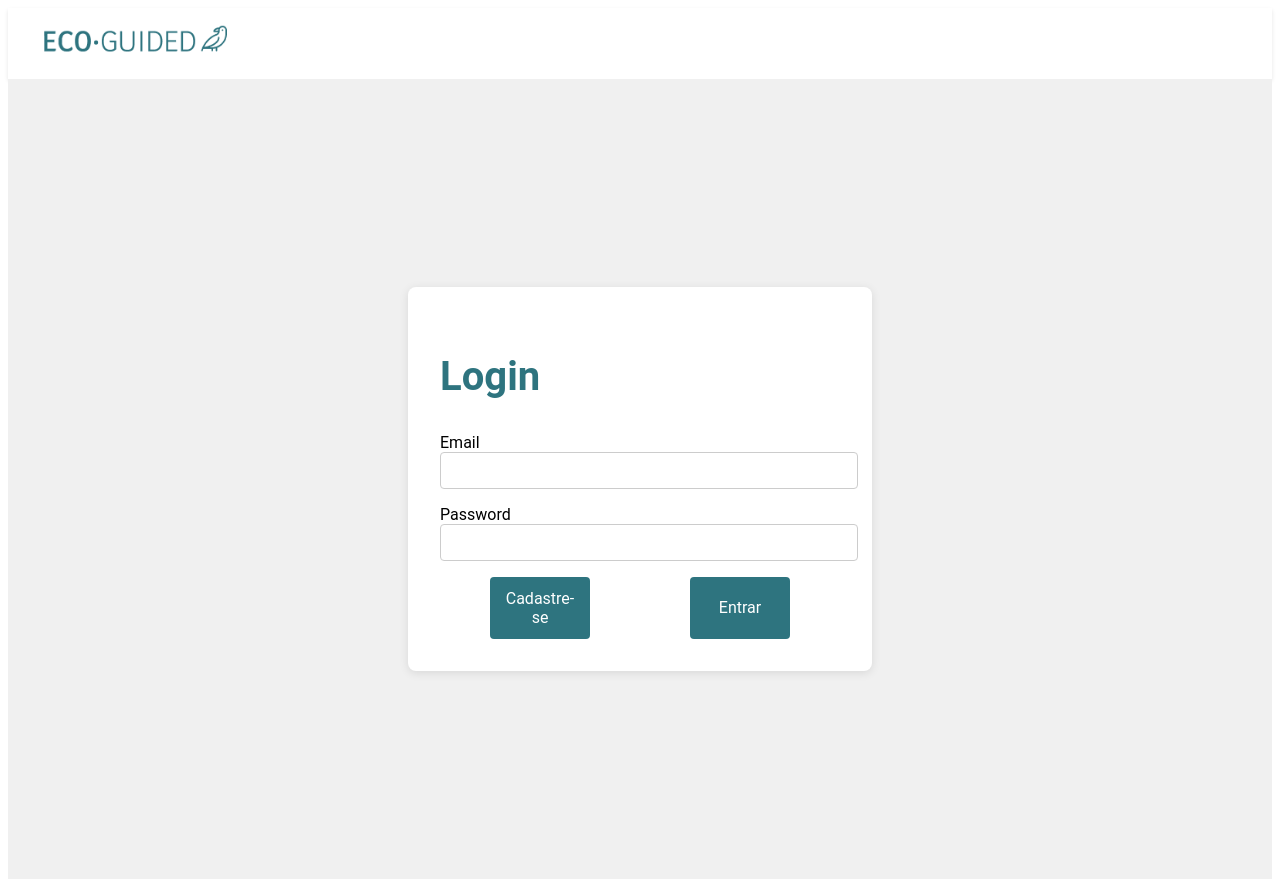
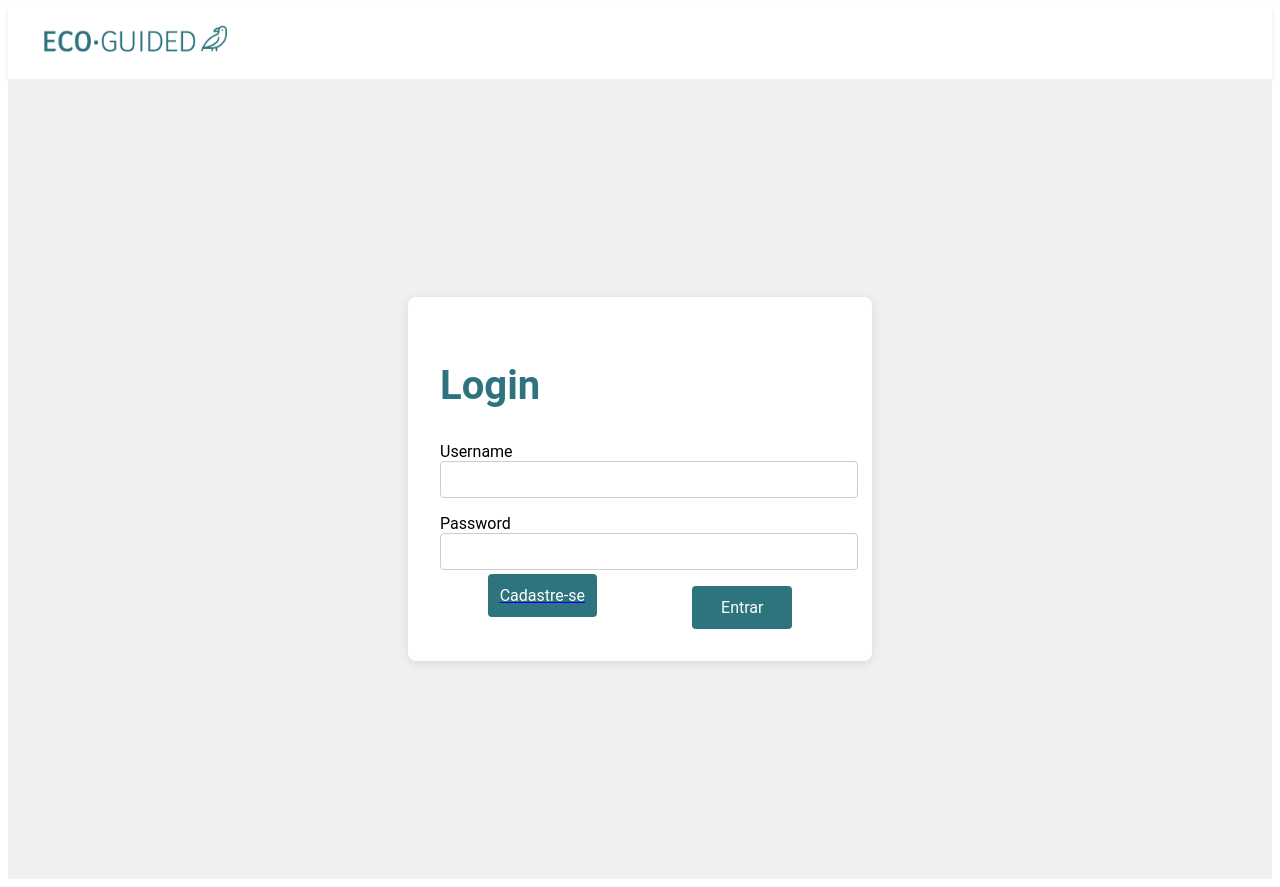
Before and after one commit to jose-fernando-1/Ecoguided, a Next.js app in the folder Frontend/nextapp/: page /Login in a window 1280 px wide. Built offline with nearby package versions, Linux system fonts and the light colour scheme.

Commit message:
Update Login.tsx
update login + integração

```diff
--- a/Frontend/nextapp/pages/Login.tsx
+++ b/Frontend/nextapp/pages/Login.tsx
@@ -2,28 +2,64 @@ import React from 'react';
 import styles from '../styles/Login.module.css';
 import NavbarSimple from '../components/NavbarSimple';
 import Link from 'next/link';
+import { useRouter } from 'next/router';
 
 const Login: React.FC = () => {
+
+  const router = useRouter();
+
+  const handleSubmit = async (e: React.FormEvent<HTMLFormElement>) => {
+    e.preventDefault();
+
+    const username = (document.getElementById('username') as HTMLInputElement).value;
+    const password = (document.getElementById('password') as HTMLInputElement).value;
+
+    if (!username || !password) {
+      alert('Preencha todos os campos');
+      return;
+    }
+
+    const data = { username, password };
+
+    try {
+      const response = await fetch('http://127.0.0.1:8000/api/users/login', {
+        method: 'POST',
+        headers: { 'Content-Type': 'application/json' },
+        body: JSON.stringify(data)
+      });
+
+      if (response.ok) {
+        alert('Login efetuado');
+        router.push('/LandingPage');
+      } else {
+        const error = await response.json();
+        alert(`Erro: ${error.message}`);
+      }
+
+    } catch (error) {
+      console.error("Erro na requisição:", error);
+      alert("Houve um erro ao enviar os dados. Tente novamente.");
+    }
+  }
+
   return (
     <div>
       <NavbarSimple />
       <div className={styles.container}>
         <div className={styles.loginBox}>
           <h2 className={styles.title}>Login</h2>
-          <form className={styles.form}>
+          <form className={styles.form} onSubmit={handleSubmit}>
             <div className={styles.inputGroup}>
-              <label htmlFor="email" className={styles.label}>Email</label>
-              <input type="email" id="email" className={styles.input} required />
+              <label htmlFor="username" className={styles.label}>Username</label>
+              <input type="text" id="username" className={styles.input} required />
             </div>
             <div className={styles.inputGroup}>
               <label htmlFor="password" className={styles.label}>Password</label>
               <input type="password" id="password" className={styles.input} required />
             </div>
             <div className={styles['div-castrar-and-button']}>
-              <Link href="/ProfileMapping">
-              <button className={styles['button']}>
-                Cadastre-se
-              </button>
+              <Link href="/Cadastro">
+                <a className={styles['button']}>Cadastre-se</a>
               </Link>
               <button type="submit" className={styles.button}>Entrar</button>
             </div>
```
